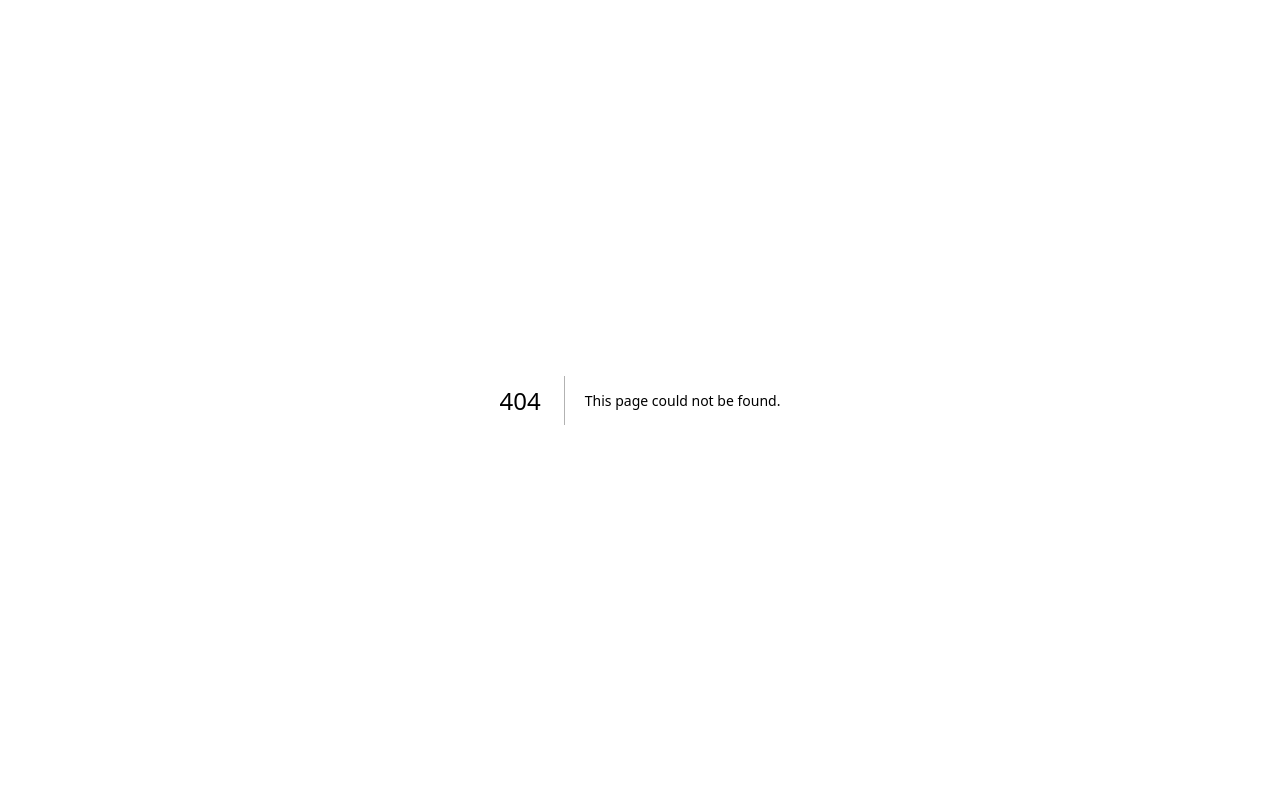
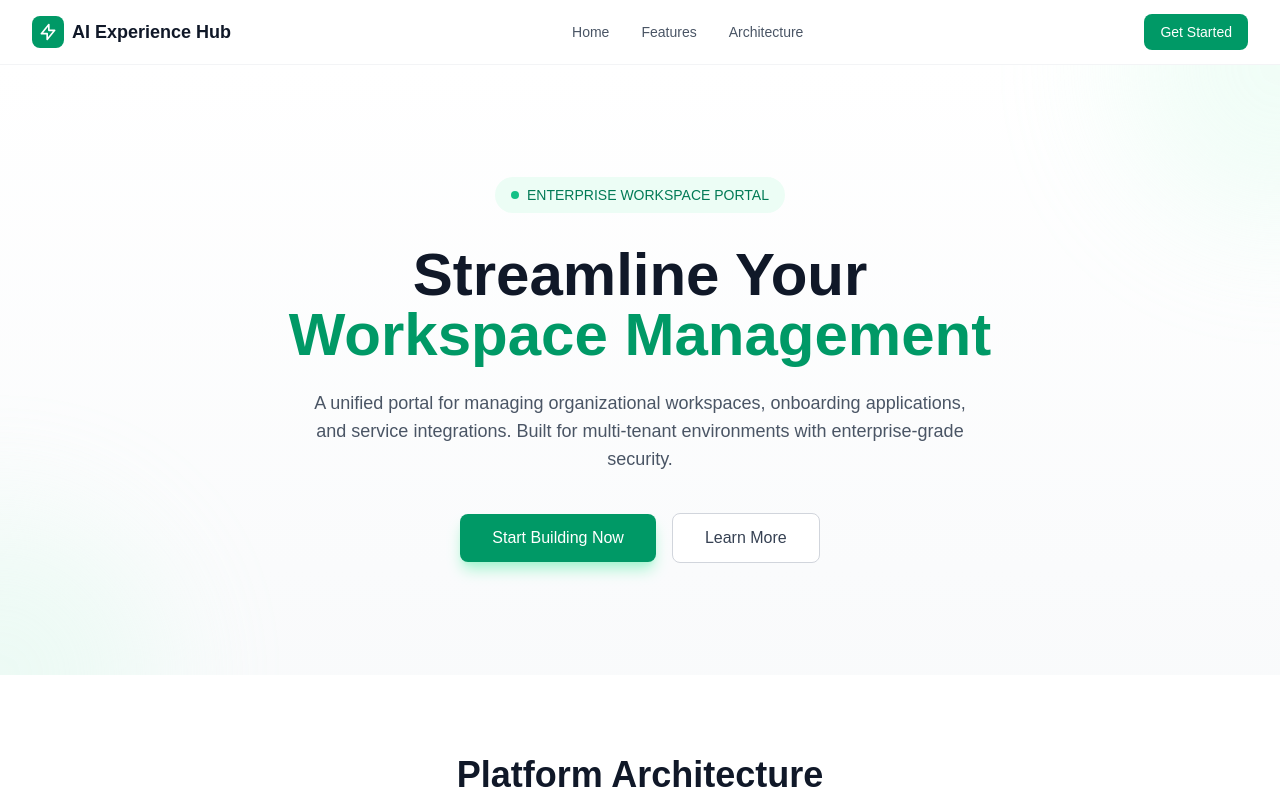
Before and after one commit to namgaxilem/diagram-overview-portal, a Next.js app: page /registry-landing in a window 1280 px wide. Before the commit this address had no page. Shown: the top 800 px of the page. Built offline with nearby package versions, Linux system fonts and the light colour scheme.

Commit message:
increase buffer

```diff
--- a/app/api/k8s/_utils.ts
+++ b/app/api/k8s/_utils.ts
@@ -20,7 +20,7 @@ export function kubectl(
       'kubectl',
       args,
       {
-        maxBuffer: options?.maxBuffer ?? 10 * 1024 * 1024,
+        maxBuffer: options?.maxBuffer ?? 50 * 1024 * 1024, // 50MB default
         timeout: options?.timeout ?? 30000,
       },
       (error, stdout, stderr) => {
--- a/app/page.tsx
+++ b/app/page.tsx
@@ -1,8 +1,3 @@
-import Header from "./components/Header";
-import Hero from "./components/Hero";
-import SystemArchitecture from "./components/SystemArchitecture";
-import Features from "./components/Features";
-import Footer from "./components/Footer";
 import { Card, Button } from "antd";
 import Link from "next/link";
 
@@ -37,22 +32,22 @@ export default function Home() {
       path: "/agent-policy-config-builder",
       title: "Agent Policy Config Builder",
       description: "Policy configuration builder for agent behavior and governance rules"
+    },
+    {
+      path: "/registry-landing",
+      title: "Registry Landing Page",
+      description: "Project overview, architecture diagram, and features showcase"
     }
   ];
 
   return (
-    <main className="min-h-screen">
-      <Header />
-      <Hero />
-
-      {/* Navigation Section */}
-      <section className="py-16 px-4 bg-gray-50">
+    <main className="min-h-screen bg-gray-50 py-16 px-4">
       <div className="max-w-6xl mx-auto">
-          <h2 className="text-3xl font-bold text-center mb-4">
-            Available Pages & Features
-          </h2>
-          <p className="block text-center text-gray-600 mb-12">
-            Explore all the available tools and interfaces in the DHP AI Experience Hub
+        <h1 className="text-4xl font-bold text-center mb-4">
+          DHP AI Experience Hub
+        </h1>
+        <p className="text-center text-gray-600 mb-12">
+          Select a tool or interface to navigate to
         </p>
 
         <div className="grid grid-cols-1 md:grid-cols-2 lg:grid-cols-3 gap-6">
@@ -82,11 +77,6 @@ export default function Home() {
           ))}
         </div>
       </div>
-      </section>
-
-      <SystemArchitecture />
-      <Features />
-      <Footer />
     </main>
   );
 }
--- /dev/null
+++ b/app/registry-landing/page.tsx
@@ -0,0 +1,17 @@
+import Header from "../components/Header";
+import Hero from "../components/Hero";
+import SystemArchitecture from "../components/SystemArchitecture";
+import Features from "../components/Features";
+import Footer from "../components/Footer";
+
+export default function RegistryLandingPage() {
+  return (
+    <main className="min-h-screen">
+      <Header />
+      <Hero />
+      <SystemArchitecture />
+      <Features />
+      <Footer />
+    </main>
+  );
+}
```
Lines whose indentation alone changed are shown as unchanged.
